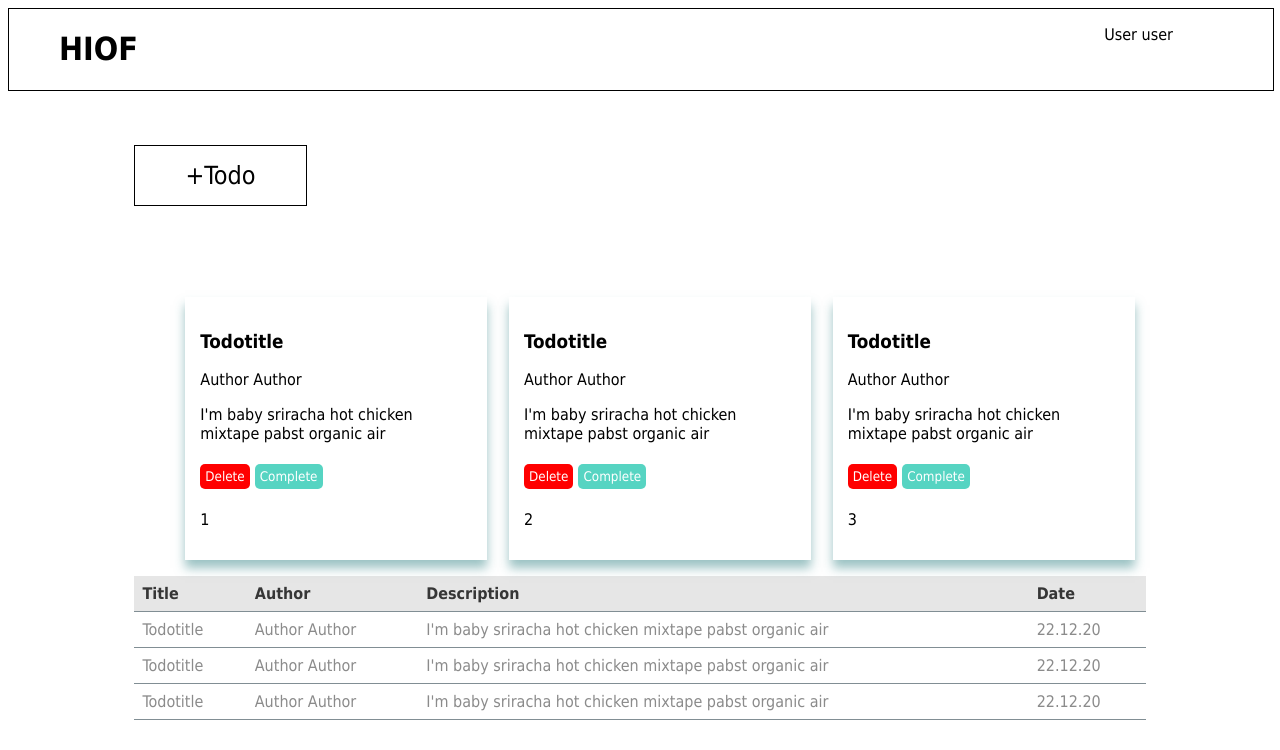
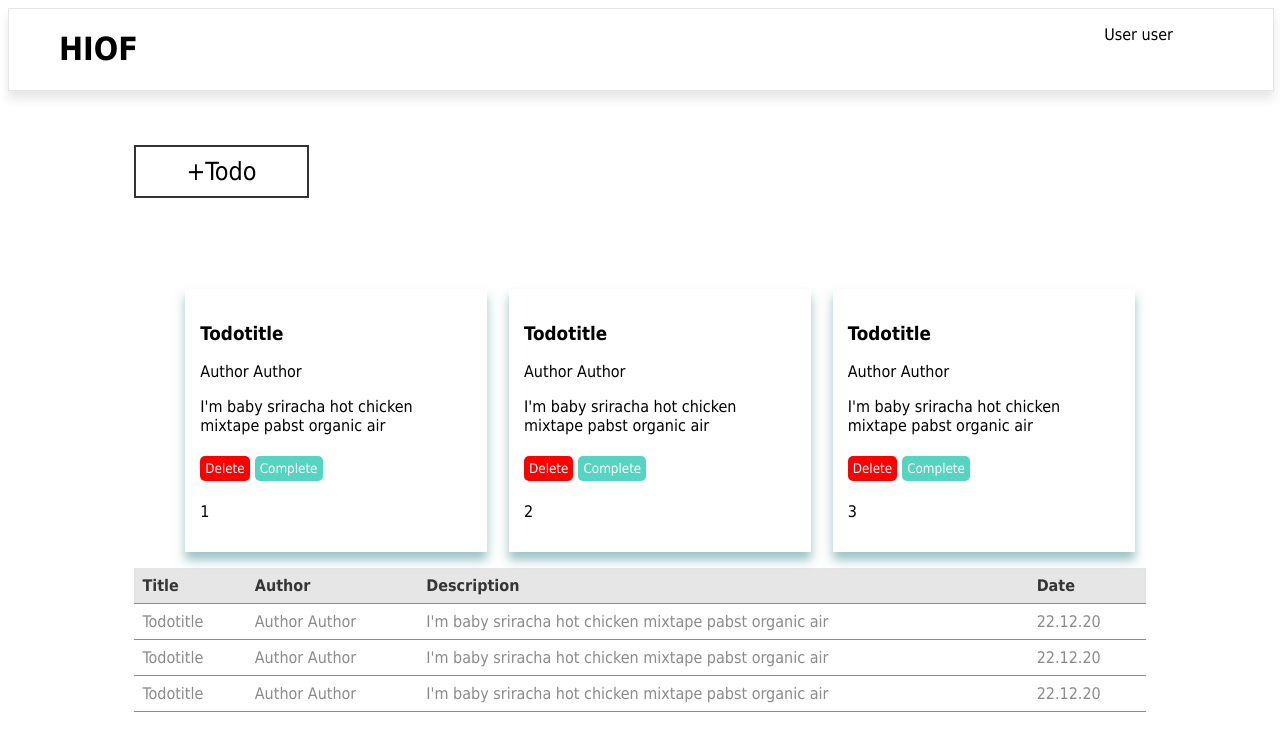
Before and after one commit to AlexVLyon/webleksjon6, a React (Create React App) app: page / in a window 1280 px wide. Shown: the top 750 px of the page. Built offline with nearby package versions, Linux system fonts and the light colour scheme.

Commit message:
ny metode for id

```diff
--- a/src/App.js
+++ b/src/App.js
@@ -16,16 +16,23 @@ function App() {
     {id:3,title:"Todotitle",author:"Author Author",description:"I'm baby sriracha hot chicken mixtape pabst organic air"}]
   );
 
-  let idIncrement = 4;
 
   const [completedTodos] = useState ([{id:4,title:"Todotitle",author:"Author Author",description:"I'm baby sriracha hot chicken mixtape pabst organic air", completedDate:"22.12.20"},
   {id:5,title:"Todotitle",author:"Author Author",description:"I'm baby sriracha hot chicken mixtape pabst organic air", completedDate:"22.12.20"},
   {id:6,title:"Todotitle",author:"Author Author",description:"I'm baby sriracha hot chicken mixtape pabst organic air", completedDate:"22.12.20"} ])
 
+  const [count, setCount] = useState(7);
+
+  const increment = () => {
+    setCount(prevCount => prevCount + 1);
+  }
+
   const createTodo = () => {
-    setTodos((prev) => [{ id: idIncrement, ...formData }, ...prev]);
-    idIncrement++;
+    setTodos((prev) => [{ id: count, ...formData }, ...prev]);
+    increment();
   };
+
+
 
   const deleteTodo = (id) => {
     const newList = todos.filter((todo) => todo.id !==id);
@@ -33,7 +40,14 @@ function App() {
   }
 
   const completeTodo = (todo) => {
-    completedTodos.push(todo);
+    let date = new Date();
+    let day = date.getDate();
+    let month = date.getMonth()+1;
+    let year = date.getFullYear();
+    let dato = day + "." + month + "." + year;
+
+    let completingTodo  = {...todo, completedDate:dato}
+    completedTodos.push(completingTodo);
     deleteTodo(todo.id);
   }
 
@@ -51,9 +65,13 @@ function App() {
       )}
 
 
+
       <Navbar/>
       <main>
       <button id="newTodo" onClick={() => showModal(!modal)}>+Todo </button>
+
+      {todos.length == 0 && ( <h2>Jippi! Ingen todos i dag! :D</h2>)}
+
       <TodoCardList todos = {todos} deleteTodo={deleteTodo} completeTodo={completeTodo}>
         <TodoCard />
       </TodoCardList>
--- a/src/components/Modal.jsx
+++ b/src/components/Modal.jsx
@@ -48,12 +48,14 @@ const Modal = ({ createTodo, setFormData, formData, showModal}) => {
                       />
 
                       <label>Author:</label>
-                      <input className="inputFelt"
+                      <input
+                        className="inputFelt"
                         id="author"
                         value={formData.author}
                         name="author"
                         onChange={updateValue}
                       />
+
                       <button id="createButton" type="submit">Create</button>
                     </form>
                 </div>
--- a/src/index.css
+++ b/src/index.css
@@ -26,7 +26,8 @@ header {
     grid-column-start: 1;
     grid-column-end: 4;
     width: 100 auto;
-    border: 1px solid black;
+    border: 1px solid #00000019;
+    box-shadow: 0px 8px 10px  #00000019;
 }
 
 h1{
@@ -47,9 +48,9 @@ main{
 }
 
 #newTodo{
-    border: 1px solid black;
+    border: 2px solid #333333;
     background:white;
-    padding:15px 50px;
+    padding:10px 50px;
     font-size: 25px;
     margin-top: 50px;
     margin-bottom: 75px;
```
Lines whose indentation alone changed are shown as unchanged.
